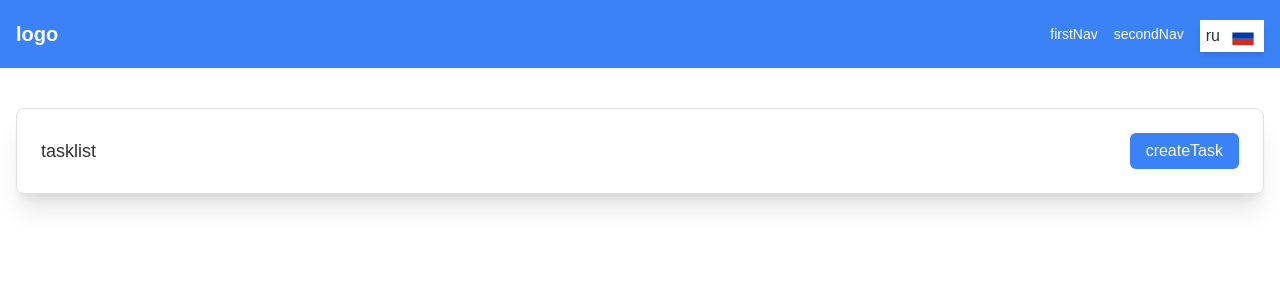
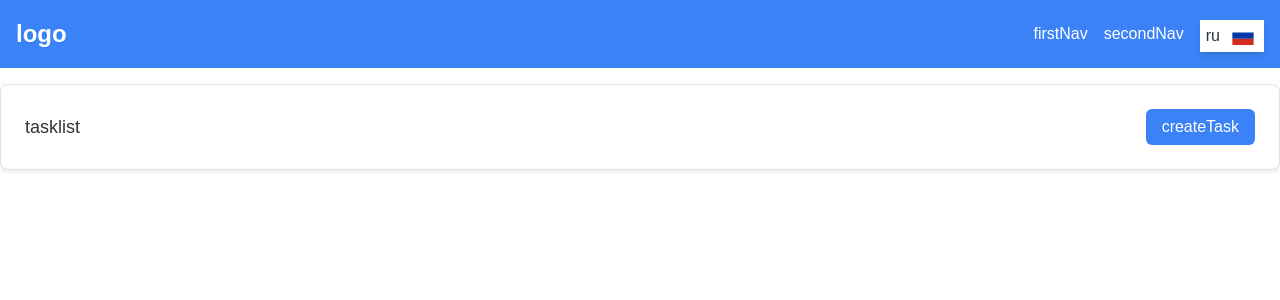
Before and after one commit to Horizonnns/vue-task-manager, a Vue app: page /tasks in a window 1280 px wide. Shown: the top 300 px of the page. Built offline with nearby package versions, Linux system fonts and the light colour scheme; a web font is replaced by a local one.

Commit message:
Corrected header and container styling

```diff
--- a/src/App.vue
+++ b/src/App.vue
@@ -14,10 +14,8 @@ const route = useRoute();
 
 		<Notify class="fixed top-16 z-20" />
 
-		<div class="container">
-			<Main v-if="route.path === '/'" />
+		<Main v-if="route.path === '/'" />
 
-			<Tasks v-if="route.path === '/tasks'" />
-		</div>
+		<Tasks v-if="route.path === '/tasks'" />
 	</section>
 </template>
--- a/src/components/Header.vue
+++ b/src/components/Header.vue
@@ -12,16 +12,16 @@ const navigation = [
 		<div class="container flex items-center justify-between">
 			<router-link to="/">
 				<h2
-					class="text-xl font-bold hover:text-white/80 duration-200 select-none"
+					class="text-2xl font-bold hover:text-white/80 duration-200 select-none"
 				>
 					{{ $t('logo') }}
 				</h2>
 			</router-link>
 
-			<nav class="flex items-center space-x-4 text-sm">
+			<nav class="flex items-center space-x-4">
 				<ul v-for="nav in navigation" :key="nav">
 					<li>
-						<button>
+						<button class="hover:text-gray-300">
 							<router-link :to="nav.href">
 								{{ $t(nav.title) }}
 							</router-link>
--- a/src/pages/TasksPage.vue
+++ b/src/pages/TasksPage.vue
@@ -66,7 +66,9 @@ const formatTime = (timestamp) => {
 		@closeModal="closeModal"
 	/>
 
-	<main class="bg-white border shadow-xl rounded-lg space-y-6 p-6 my-10">
+	<main
+		class="container bg-white border shadow-sm rounded-lg space-y-6 p-6 my-10"
+	>
 		<button
 			v-if="tasks.length"
 			@click="openModal('create')"
```
